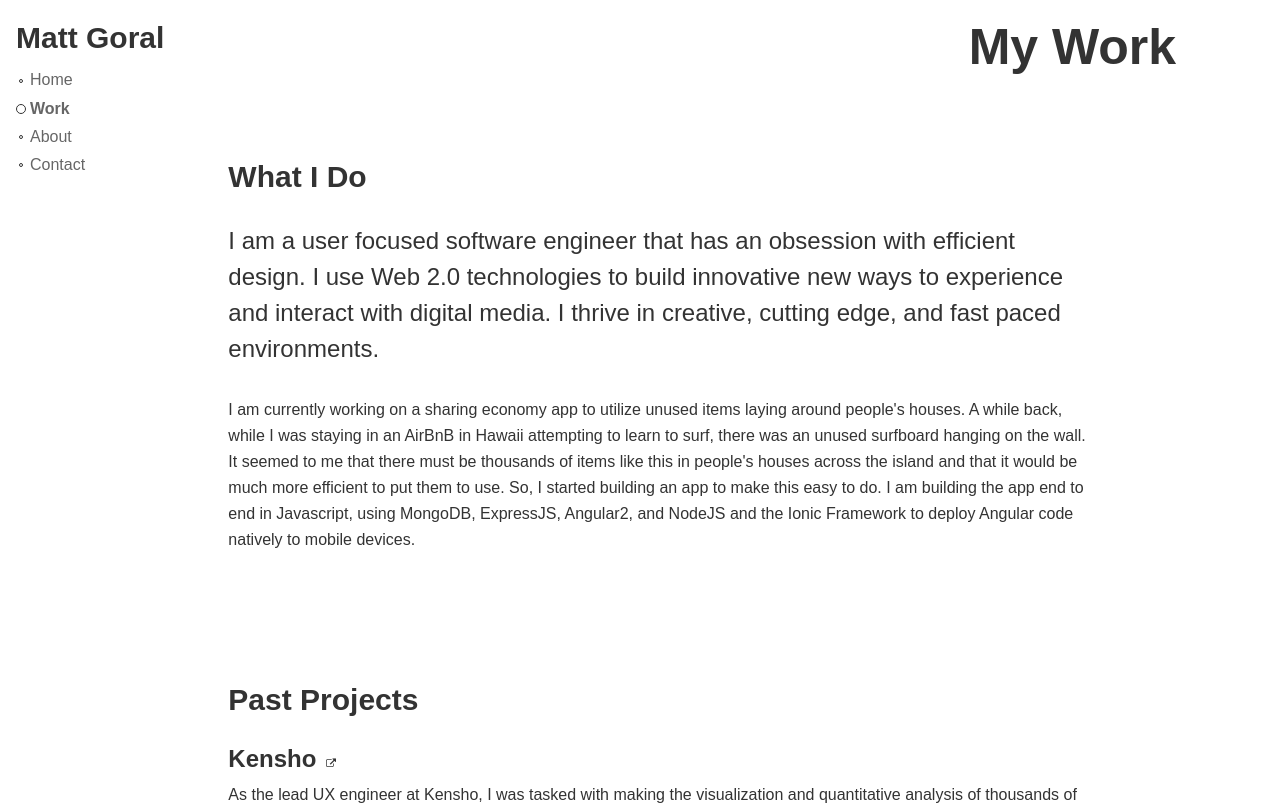
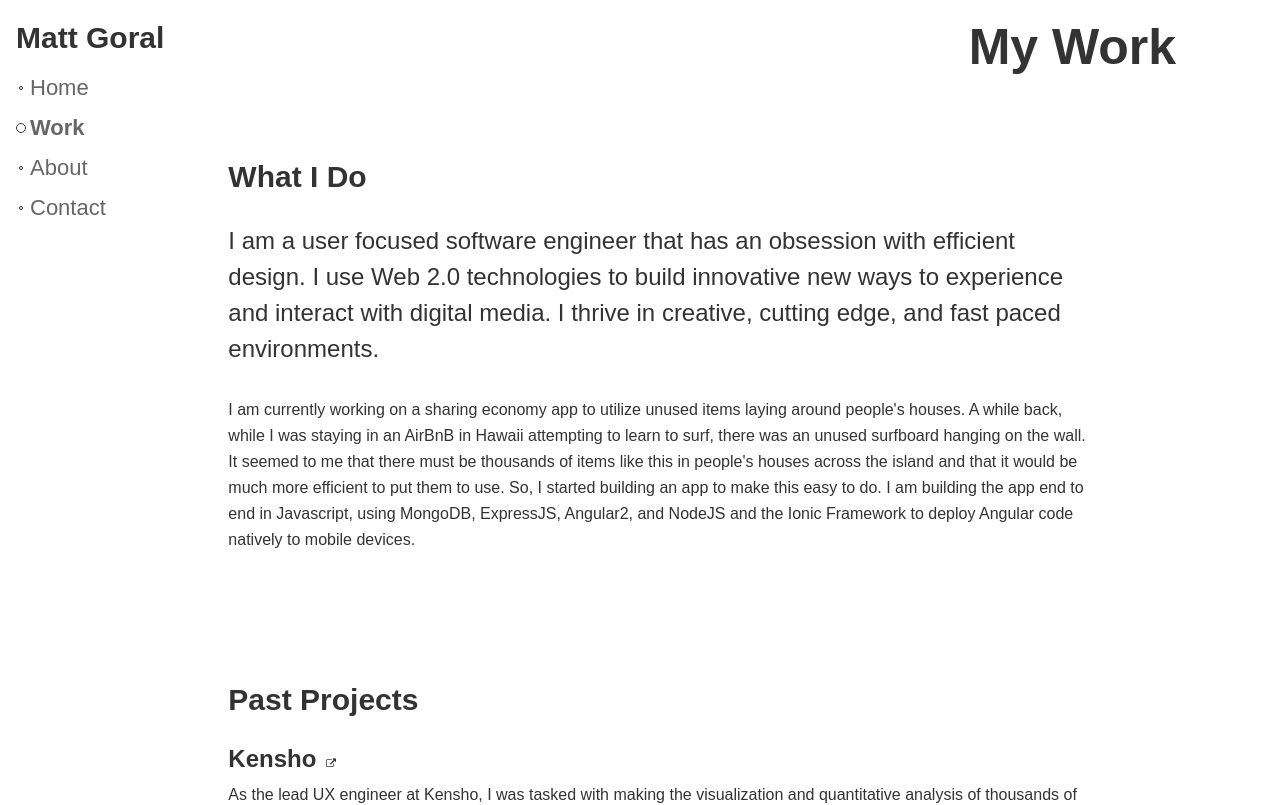
Before and after one commit to mattgoral/mattgoral.github.io, an Angular app: page /work in a window 1280 px wide. Shown: the top 805 px of the page. Built offline with nearby package versions, Linux system fonts and the light colour scheme.

Commit message:
tweak nav

```diff
--- a/src/app/app.component.scss
+++ b/src/app/app.component.scss
@@ -76,16 +76,26 @@ p {
 
 .title {
 	display: inline-block;
-	@media screen and (max-width: $screen-sm) {
-		font-size: 24px;
-		margin: 0 30px 0 0;
+
+	@media screen and (max-width: $screen-md) {
+		font-size: 30px;
+		margin: 0 50px 0 0;
 		position: relative;
 		top: 2px;
 	}
 
+	@media screen and (max-width: $screen-sm) {
+		font-size: 26px;
+		margin: 0 40px 0 0;
+		position: relative;
+		top: 2px;
+	}
+
+
 	@media screen and (max-width: $screen-xs) {
 		display: flex;
 		font-size: 20px;
+		margin: 0 30px 0 0;
 		position: relative;
 		top: -3px;
 	}
@@ -123,7 +133,7 @@ nav {
 
 		@media screen and (min-width: $screen-md) {
 			width: 100%;
-			margin-top: 5px;
+			margin-top: 7px;
 		}
 
 		.nav-text {
@@ -138,11 +148,19 @@ nav {
 
 		color: #666;
 		display: inline-block;
-		font-size: 16px;
-		margin-right: 10px;
+		font-size: 22px;
+		margin-right: 20px;
 		text-decoration: none;
 
+		@media screen and (max-width: $screen-md) {
+			font-size: 22px;
+		}
+
 		@media screen and (max-width: $screen-sm) {
+			font-size: 18px;
+		}
+
+		@media screen and (max-width: $screen-xs) {
 			font-size: 14px;
 		}
 
```
